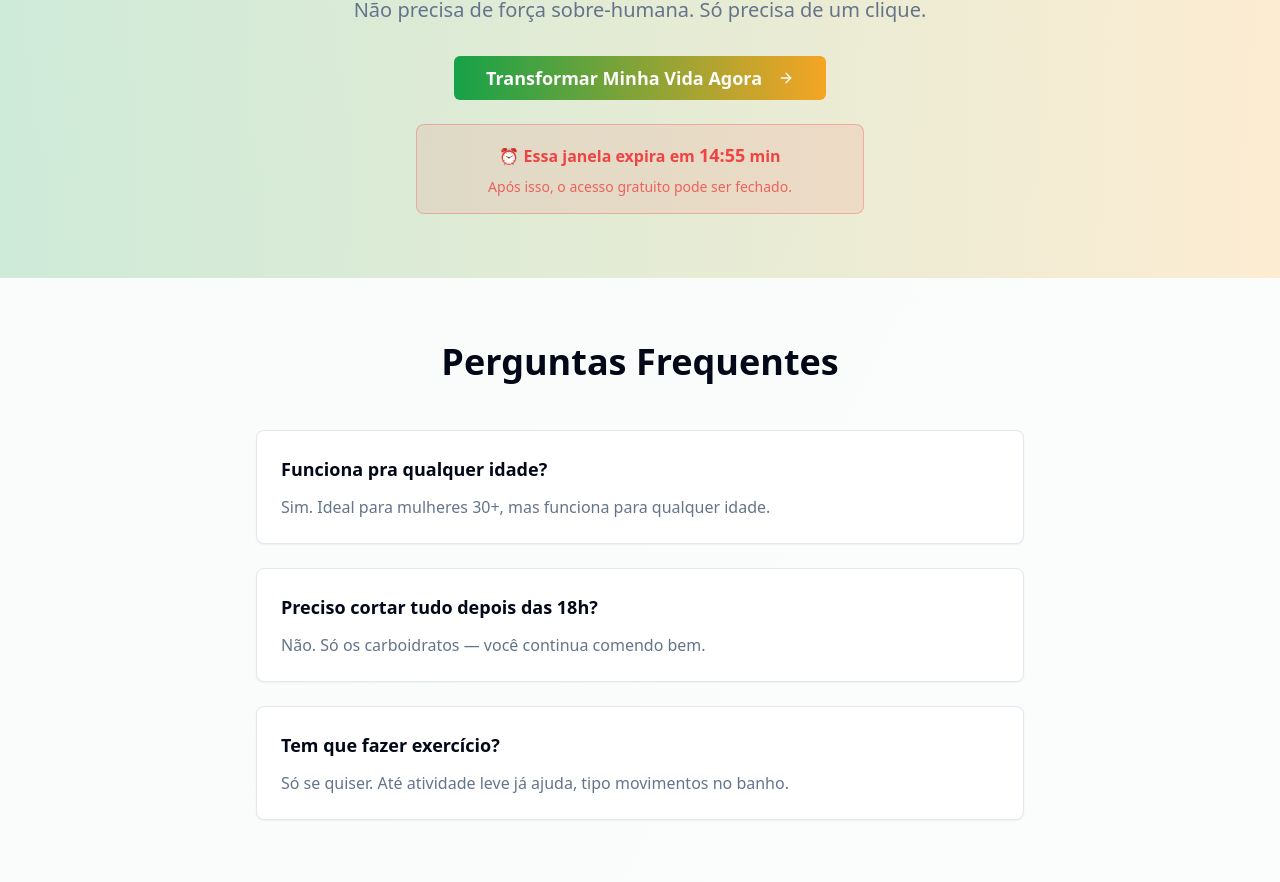
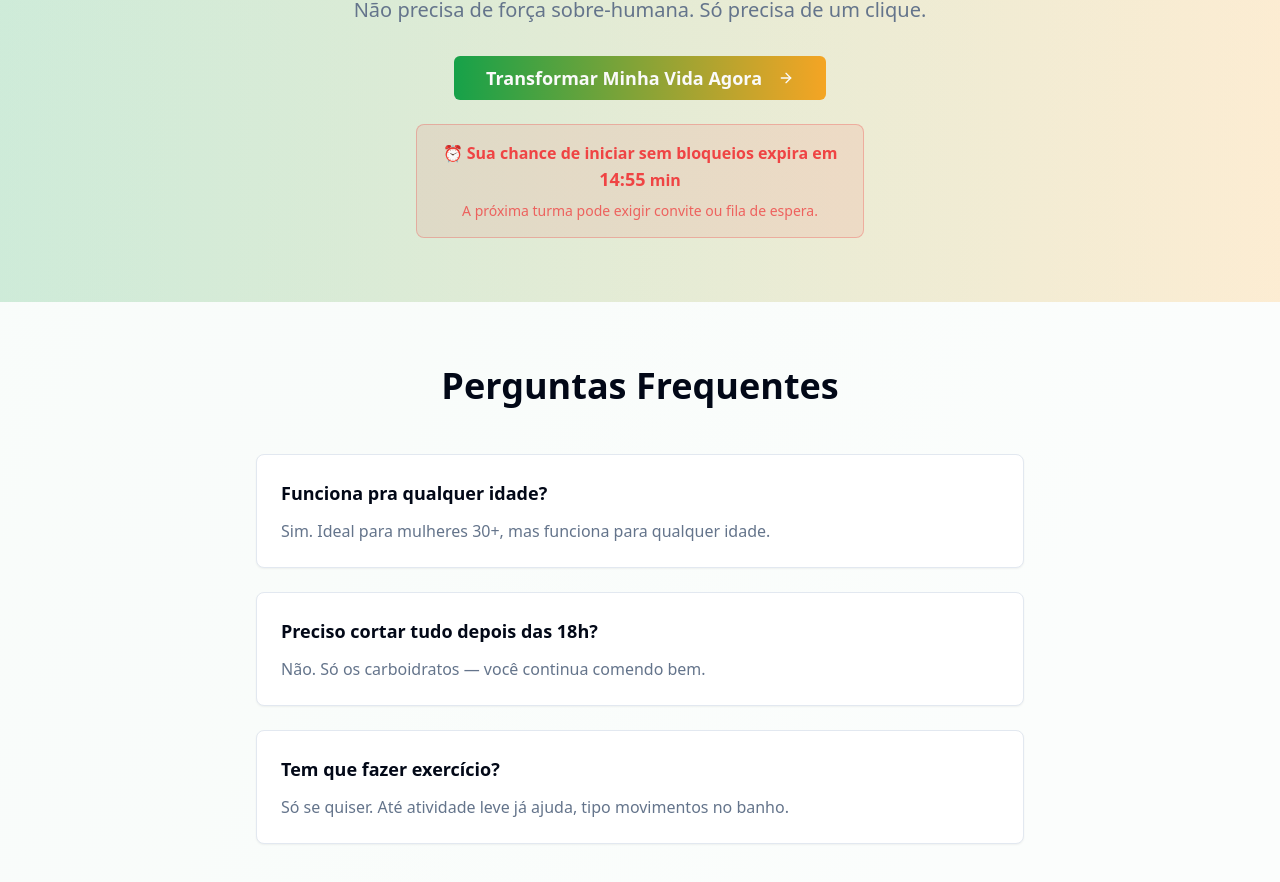
Before and after one commit to typebotmutley/after-six-slim-down, a React (Vite) app: page / in a window 1280 px wide. Shown: the part 1735-2617 px from the top of the page. Built offline with nearby package versions, Linux system fonts and the light colour scheme.

Commit message:
Remove free access messaging
Replace free access messaging with urgency-based messaging.

```diff
--- a/src/components/CountdownTimer.tsx
+++ b/src/components/CountdownTimer.tsx
@@ -19,14 +19,14 @@ export const CountdownTimer = () => {
   return (
     <div className="bg-destructive/10 border border-destructive/30 rounded-lg p-4 max-w-md mx-auto">
       <p className="text-destructive font-semibold text-center mb-2">
-        ⏰ Essa janela expira em{" "}
+        ⏰ Sua chance de iniciar sem bloqueios expira em{" "}
         <span className="text-lg font-bold">
           {String(minutes).padStart(2, '0')}:{String(seconds).padStart(2, '0')}
         </span>{" "}
         min
       </p>
       <p className="text-destructive/80 text-sm text-center">
-        Após isso, o acesso gratuito pode ser fechado.
+        A próxima turma pode exigir convite ou fila de espera.
       </p>
     </div>
   );
```
